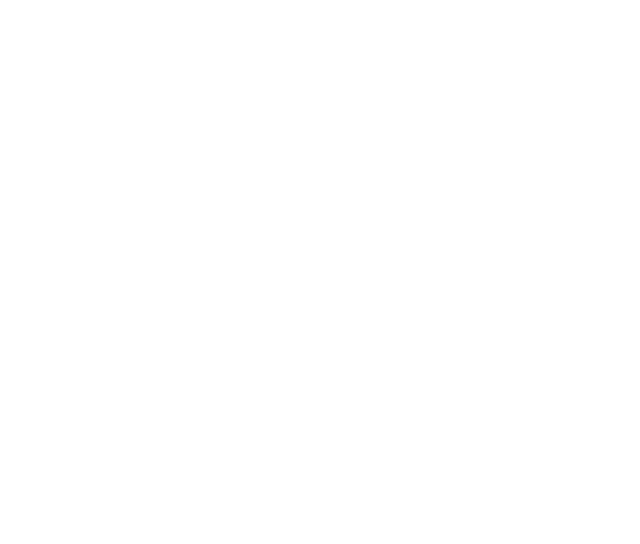
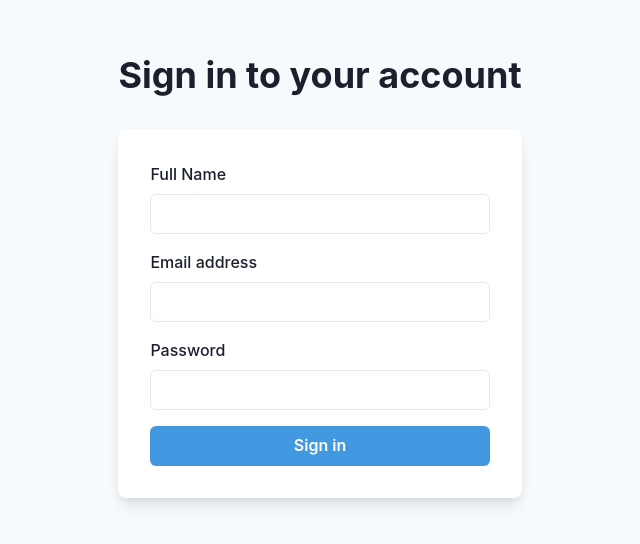
Before and after one commit to praveen021097/totalitycorp-frontend-challenge, a React (Create React App) app: page /login in a window 1280 px wide. Before the commit this address had no page. Shown: the part 124-668 px from the top of the page, without its empty margins (320-960 px from the left). Built offline with nearby package versions, Linux system fonts and the light colour scheme.

Commit message:
protected route login

```diff
--- /dev/null
+++ b/db.json
@@ -0,0 +1,28 @@
+{
+  "user": [
+    {
+      "id": 1,
+      "userName": "json-server",
+      "email": "typicode@gmail.com",
+      "password": "ravi@1233"
+    },
+    {
+      "userName": "sumit",
+      "email": "king@gmail.com",
+      "password": "king@1233",
+      "id": 2
+    },
+    {
+      "userName": "Amit",
+      "email": "amit@gmail.com",
+      "password": "Amit@123",
+      "id": 3
+    },
+    {
+      "userName": "dsfdf",
+      "email": "fdgfgf",
+      "password": "fgdgfdfd",
+      "id": 4
+    }
+  ]
+}
--- a/package.json
+++ b/package.json
@@ -15,6 +15,7 @@
     "@types/react-dom": "^18.2.7",
     "axios": "^1.5.0",
     "framer-motion": "^10.16.4",
+    "json-server": "^0.17.3",
     "react": "^18.2.0",
     "react-dom": "^18.2.0",
     "react-redux": "^8.1.2",
@@ -26,6 +27,7 @@
     "web-vitals": "^2.1.4"
   },
   "scripts": {
+    "server":"json-server --watch db.json --port 8080",
     "start": "react-scripts start",
     "build": "react-scripts build",
     "test": "react-scripts test",
--- /dev/null
+++ b/src/Components/ProtectedRoute.tsx
@@ -0,0 +1,18 @@
+import React from 'react'
+import {useSelector} from "react-redux";
+import { IsAuthstate } from '../Redux/AuthReducer/reducer';
+import {Navigate } from "react-router-dom";
+import {useLocation} from "react-router-dom";
+interface RequireAut{
+    children:JSX.Element ;
+}
+const ProtectedRoute = ({children}:RequireAut) => {
+    const isAuth =useSelector((state:any)=>state.AuthReducer.isAuth);
+    const location = useLocation();
+   if(!isAuth){
+    return <Navigate to={"/login"} state={{from:location}} replace={true} />
+   }
+  return children
+}
+
+export default ProtectedRoute
--- a/src/Pages/AllRoutes.tsx
+++ b/src/Pages/AllRoutes.tsx
@@ -1,11 +1,15 @@
 import React from 'react'
 import {Routes,Route} from "react-router-dom";
 import Login from './Login';
+import ProtectedRoute from '../Components/ProtectedRoute';
+import Products from './Products';
 
 const AllRoutes = () => {
   return (
    <Routes>
-    <Route path='/' element={<Login />} />
+    <Route path='/' element={<ProtectedRoute><Products /></ProtectedRoute>} />
+    <Route path='/login' element={<Login />} />
+
    </Routes>
   )
 }
--- a/src/Pages/Login.tsx
+++ b/src/Pages/Login.tsx
@@ -1,11 +1,12 @@
-import React from 'react'
+import React, { useState } from 'react'
+import {useDispatch} from "react-redux";
+import { Dispatch } from "redux";
 import {
     Flex,
     Box,
     FormControl,
     FormLabel,
     Input,
-    Checkbox,
     Stack,
     Button,
     Heading,
@@ -13,7 +14,61 @@ import {
     useColorModeValue,
 } from '@chakra-ui/react';
 
+import { loginService } from '../Services/AuthServie';
+import { userInfo } from 'os';
+import { isLoginFailure, isLoginSuccess } from '../Redux/AuthReducer/actions';
+import { ActionTypes } from '../Redux/AuthReducer/actionTypes';
+import {useLocation} from "react-router-dom";
+import {useNavigate} from "react-router-dom";
+export interface UserInfo {
+    userName: string;
+    email: string;
+    password: string;
+}
+
+
 const Login = () => {
+    // const [formData,setFormData] = useState<UserInfo[]>([]);
+    const [userName, setUserName] = useState<string>("");
+    const [email, setEmail] = useState<string>("");
+    const [password, setPassword] = useState<string>("");
+    const location = useLocation();
+    const navigate = useNavigate()
+    const commingFrom = location.state?.from?.pathname || "/"
+    const dispatch:Dispatch<isLoginFailure | isLoginSuccess> = useDispatch()
+    const changEmailHandler: React.ChangeEventHandler<HTMLInputElement> = (e) => {
+        setEmail(e.target.value);
+    }
+    const changPasswordHandler: React.ChangeEventHandler<HTMLInputElement> = (e) => {
+        setPassword(e.target.value);
+    }
+    const changUserNameHandler: React.ChangeEventHandler<HTMLInputElement> = (e) => {
+        setUserName(e.target.value);
+    }
+
+    const handleSubmit: React.MouseEventHandler<HTMLButtonElement> = (e) => {
+        e.preventDefault();
+        if(userName!="" && email!="" && password!=""){
+            const payload ={
+                userName:userName,
+                email:email,
+                password:password
+            }
+           loginService(payload)(dispatch).then((res)=>{
+                if(res == ActionTypes.LOGIN_SUCCESS){
+                    alert("login successfully")
+                    navigate(commingFrom,{replace:true})
+                }
+                else{
+                    alert("something went wrong")
+                }
+           })
+
+        }
+
+
+    }
+
     return (
         <Flex
             minH={'100vh'}
@@ -33,15 +88,15 @@ const Login = () => {
                     <Stack spacing={4}>
                         <FormControl id="fullName">
                             <FormLabel>Full Name</FormLabel>
-              <Input type="email" />
+                            <Input type="email" name="userName" onChange={changUserNameHandler} />
                         </FormControl>
                         <FormControl id="email">
                             <FormLabel>Email address</FormLabel>
-              <Input type="email" />
+                            <Input type="email" name="email" onChange={changEmailHandler} />
                         </FormControl>
                         <FormControl id="password">
                             <FormLabel>Password</FormLabel>
-              <Input type="password" />
+                            <Input type="password" name="password" onChange={changPasswordHandler} />
                         </FormControl>
                         <Stack spacing={10}>
 
@@ -50,7 +105,8 @@ const Login = () => {
                                 color={'white'}
                                 _hover={{
                                     bg: 'blue.500',
-                }}>
+                                }}
+                                onClick={handleSubmit}>
                                 Sign in
                             </Button>
                         </Stack>
--- /dev/null
+++ b/src/Pages/Products.tsx
@@ -0,0 +1,11 @@
+import React from 'react'
+
+const Products = () => {
+  return (
+    <div>
+      <h1>producta oashehe</h1>
+    </div>
+  )
+}
+
+export default Products
--- a/src/Redux/AuthReducer/actions.ts
+++ b/src/Redux/AuthReducer/actions.ts
@@ -1,17 +1,17 @@
 
 import { ActionTypes } from "./actionTypes";
 import { IsAuthstate} from "./reducer";
- interface isLoginSuccess{
+ export interface isLoginSuccess{
     type:ActionTypes.LOGIN_SUCCESS,
     payload:IsAuthstate
 }
- interface isLoginLoading{
+ export interface isLoginLoading{
     type:ActionTypes.LOGIN_REQUEST,
     payload:true
 
 }
 
- interface isLoginFailure{
+ export interface isLoginFailure{
     type:ActionTypes.LOGIN_ERROR,
     payload:true
 
--- a/src/Redux/AuthReducer/reducer.ts
+++ b/src/Redux/AuthReducer/reducer.ts
@@ -1,24 +1,22 @@
 import { Action } from "./actions";
 import { ActionTypes } from "./actionTypes";
 
-const userDetails = JSON.parse(localStorage.getItem('userDetails') || '{}');
+const userData = JSON.parse(localStorage.getItem('userDetails') || '{}');
 
 export interface IsAuthstate {
     isAuth: boolean;
-    token: string,
-    user: any,
-    isLoading: boolean,
-    isError: boolean,
-    adminId: number | string
+    user: any;
+    isLoading: boolean;
+    isError: boolean;
+
 }
 
 const initialState = {
-    isAuth: userDetails.token ? true : false,
-    token: userDetails.token || "",
-    user: userDetails.user || {},
+    isAuth: userData.name ? true : false,
+    user: userData.user || {},
     isLoading: false,
-    isError: false,
-    adminId: userDetails?.user?.id || ""
+    isError: false
+
 };
 
 
@@ -29,7 +27,6 @@ export const reducer = (state: IsAuthstate = initialState, action: Action): IsAu
 
     switch (action.type) {
         case ActionTypes.LOGIN_SUCCESS:
-          localStorage.setItem("userDetails",JSON.stringify(payload))
             return{
                 ...state,
                 isAuth:true,
--- /dev/null
+++ b/src/Services/AuthServie.ts
@@ -0,0 +1,16 @@
+import axios from "axios";
+
+import { Dispatch } from "redux";
+import {Action,isLoginFailure,isLoginSuccess} from "../Redux/AuthReducer/actions";
+import { ActionTypes } from "../Redux/AuthReducer/actionTypes";
+import { UserInfo } from "../Pages/Login";
+export const loginService =(payload:UserInfo)=>(dispatch:Dispatch<isLoginFailure | isLoginSuccess>):Promise<void|ActionTypes>=>{
+    return axios.post("http://localhost:8080/user",payload).then((res)=>{
+        dispatch({type:ActionTypes.LOGIN_SUCCESS,payload:res.data});
+        localStorage.setItem("userData",JSON.stringify(res.data))
+        return ActionTypes.LOGIN_SUCCESS;
+    }).catch((err)=>{
+        dispatch({type:ActionTypes.LOGIN_ERROR,payload:err})
+       })
+
+}
--- a/src/index.tsx
+++ b/src/index.tsx
@@ -7,6 +7,8 @@ import { ChakraProvider } from '@chakra-ui/react';
 import {BrowserRouter} from "react-router-dom";
 import { Provider } from 'react-redux';
 import { store } from './Redux/store';
+import axios from "axios";
+axios.defaults.headers.post["Content-Type"] ="application/json";
 const root = ReactDOM.createRoot(
   document.getElementById('root') as HTMLElement
 );
```
Also changed, not shown: 1 other file (tests, documents, lock files or other folders). Lines whose indentation alone changed are shown as unchanged.
